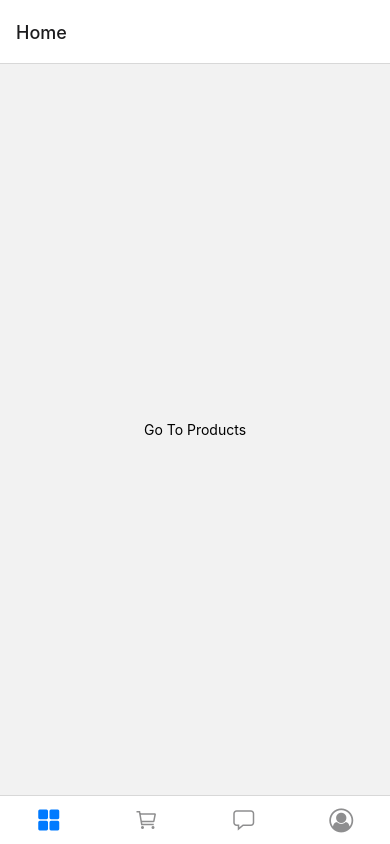
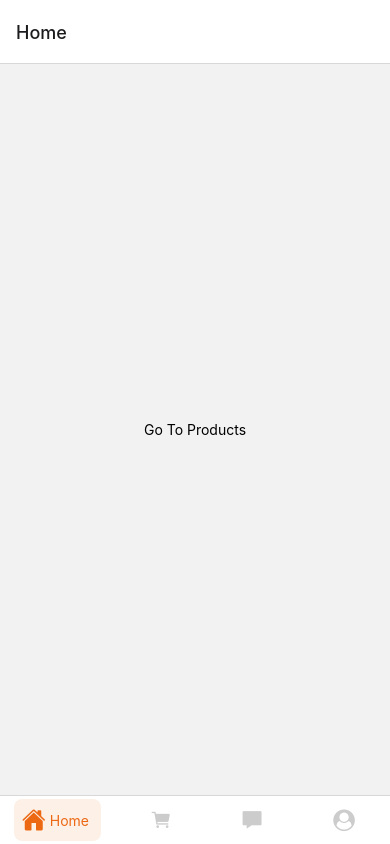
Before and after one commit to ReactNatives-Youtube/E-Commerce, a React Native app in the folder ecommerceapp/: screen /Tabs in a window 390 px wide. Built offline with nearby package versions, Linux system fonts and the light colour scheme.

Commit message:
Completion of custom tabs

```diff
--- /dev/null
+++ b/ecommerceapp/src/Components/CustomTabsBtn.js
@@ -0,0 +1,93 @@
+import React, {useEffect, useRef} from 'react';
+import {View, Text, Pressable} from 'react-native';
+import * as Animatable from 'react-native-animatable';
+import {TabsClr} from '../Constants/colors';
+import Icon, {Icons} from '../Components/Icons';
+
+const TabArr = [
+  {
+    label: 'Home',
+    type: Icons.Ionicons,
+    name: 'home',
+  },
+  {
+    label: 'Cart',
+    type: Icons.Ionicons,
+    name: 'cart',
+  },
+  {
+    label: 'Chat',
+    type: Icons.Ionicons,
+    name: 'md-chatbox-sharp',
+  },
+  {
+    label: 'Profile',
+    type: Icons.FontAwesome,
+    name: 'user-circle',
+  },
+];
+
+// Custom Tab Button
+const CustomTabsBtn = props => {
+  // console.log(props);
+  // Destructuring the props
+  const {item, onPress, accessibilityState} = props;
+  // Getting focused value on the accessibility State of tabs
+  const focused = accessibilityState.selected;
+  // creating ref for that particular tab and tab's label
+  const viewRef = useRef(null);
+  const textRef = useRef(null);
+
+  // UseEffect function to run whenever the value of focused variable changes
+  useEffect(() => {
+    if (focused) {
+      viewRef.current.animate({0: {scale: 0.5}, 1: {scale: 1}});
+      textRef.current.animate({0: {scale: 0.5}, 1: {scale: 1}});
+    } else {
+      viewRef.current.animate({0: {scale: 1}, 1: {scale: 0.9}});
+      textRef.current.animate({0: {scale: 1}, 1: {scale: 0.5}});
+    }
+  }, [focused]);
+
+  return (
+    <Pressable
+      onPress={onPress}
+      style={{
+        flex: focused ? 1 : 0.8,
+        justifyContent: 'center',
+        alignItems: 'center',
+      }}>
+      <View>
+        <Animatable.View
+          ref={viewRef}
+          style={{
+            backgroundColor: focused ? TabsClr.alphaClr : TabsClr.primary,
+            borderRadius: 8,
+          }}>
+          <View
+            style={{
+              flexDirection: 'row',
+              alignItems: 'center',
+              padding: 8,
+              backgroundColor: focused ? null : TabsClr.primary,
+            }}>
+            <Icon
+              type={TabArr[item].type}
+              name={TabArr[item].name}
+              color={focused ? TabsClr.inFocus : TabsClr.OutOfFocus}
+            />
+            <Animatable.View ref={textRef}>
+              {focused && (
+                <Text style={{color: TabsClr.inFocus, paddingHorizontal: 4}}>
+                  {TabArr[item].label}
+                </Text>
+              )}
+            </Animatable.View>
+          </View>
+        </Animatable.View>
+      </View>
+    </Pressable>
+  );
+};
+
+export default CustomTabsBtn;
--- /dev/null
+++ b/ecommerceapp/src/Constants/colors.js
@@ -0,0 +1,10 @@
+// This page contains all the colors used in this application
+
+const TabsClr = {
+  alphaClr: '#fdf0e7',
+  inFocus: '#ec6813',
+  OutOfFocus: '#cccccc',
+  primary: '#fff',
+};
+
+export {TabsClr};
--- a/ecommerceapp/src/Navigation/TabsNavigation.js
+++ b/ecommerceapp/src/Navigation/TabsNavigation.js
@@ -1,120 +1,15 @@
 // 4 Tabs
 
 import React from 'react';
+
 import {createBottomTabNavigator} from '@react-navigation/bottom-tabs';
 import {getFocusedRouteNameFromRoute} from '@react-navigation/native';
 import {CartStack, ProductStack} from './StackNavigation';
 import ProfileScreen from '../Screens/Profile';
 import ChatBotScreen from '../Screens/ChatBot';
-import Icon, {Icons} from '../Components/Icons';
-
-const TabArr = [
-  {
-    label: 'Home',
-    type: Icons.Ionicons,
-    activeIcon: 'grid',
-    inActiveIcon: 'grid-outline',
-  },
-  {
-    label: 'Cart',
-    type: Icons.Ionicons,
-    activeIcon: 'cart',
-    inActiveIcon: 'cart-outline',
-  },
-  {
-    label: 'Chat Bot',
-    type: Icons.Ionicons,
-    activeIcon: 'md-chatbox-sharp',
-    inActiveIcon: 'md-chatbox-outline',
-  },
-  {
-    label: 'Profile',
-    type: Icons.FontAwesome,
-    activeIcon: 'user-circle',
-    inActiveIcon: 'user-circle-o',
-  },
-];
+import CustomTabsBtn from '../Components/CustomTabsBtn';
 
 const Tabs = createBottomTabNavigator();
-const TabsNavigation = () => {
-  return (
-    <Tabs.Navigator
-      screenOptions={{
-        headerShown: false,
-        tabBarStyle: {
-          height: 60,
-          position: 'absolute',
-          bottom: 16,
-          right: 16,
-          left: 16,
-          borderRadius: 10,
-        },
-      }}>
-      <Tabs.Screen
-        name="HomeTab"
-        component={ProductStack}
-        options={({route}) => ({
-          tabBarStyle: {display: getTabBarVisibility(route)},
-          // tabBarLabel: TabArr[0].label,
-          tabBarShowLabel: false,
-          tabBarIcon: ({color, focused}) => (
-            <Icon
-              type={TabArr[0].type}
-              name={focused ? TabArr[0].activeIcon : TabArr[0].inActiveIcon}
-              color={color}
-            />
-          ),
-        })}
-      />
-      <Tabs.Screen
-        name="CartTab"
-        component={CartStack}
-        options={({route}) => ({
-          tabBarStyle: {display: getTabBarVisibility(route)},
-          // tabBarLabel: TabArr[1].label,
-          tabBarShowLabel: false,
-          tabBarIcon: ({color, focused}) => (
-            <Icon
-              type={TabArr[1].type}
-              name={focused ? TabArr[1].activeIcon : TabArr[1].inActiveIcon}
-              color={color}
-            />
-          ),
-        })}
-      />
-      <Tabs.Screen
-        name="ChatBotTab"
-        component={ChatBotScreen}
-        options={{
-          // tabBarLabel: TabArr[2].label,
-          tabBarShowLabel: false,
-          tabBarIcon: ({color, focused}) => (
-            <Icon
-              type={TabArr[2].type}
-              name={focused ? TabArr[2].activeIcon : TabArr[2].inActiveIcon}
-              color={color}
-            />
-          ),
-        }}
-      />
-      <Tabs.Screen
-        name="ProfileTab"
-        component={ProfileScreen}
-        options={{
-          // tabBarLabel: TabArr[3].label,
-          tabBarShowLabel: false,
-          tabBarIcon: ({color, focused}) => (
-            <Icon
-              type={TabArr[3].type}
-              name={focused ? TabArr[3].activeIcon : TabArr[3].inActiveIcon}
-              color={color}
-            />
-          ),
-        }}
-      />
-    </Tabs.Navigator>
-  );
-};
 
 // Function to dynamically hide tab bars in specific screens
 const getTabBarVisibility = route => {
@@ -125,4 +20,52 @@ const getTabBarVisibility = route => {
   return 'flex';
 };
 
+const TabsNavigation = () => {
+  return (
+    <Tabs.Navigator
+      screenOptions={{
+        headerShown: false,
+      }}>
+      <Tabs.Screen
+        name="HomeTab"
+        component={ProductStack}
+        options={({route}) => ({
+          tabBarStyle: {display: getTabBarVisibility(route)},
+          // tabBarLabel: TabArr[0].label,
+          tabBarShowLabel: false,
+          tabBarButton: props => <CustomTabsBtn {...props} item={0} />,
+        })}
+      />
+      <Tabs.Screen
+        name="CartTab"
+        component={CartStack}
+        options={({route}) => ({
+          tabBarStyle: {display: getTabBarVisibility(route)},
+          // tabBarLabel: TabArr[1].label,
+          tabBarShowLabel: false,
+          tabBarButton: props => <CustomTabsBtn {...props} item={1} />,
+        })}
+      />
+      <Tabs.Screen
+        name="ChatBotTab"
+        component={ChatBotScreen}
+        options={{
+          // tabBarLabel: TabArr[2].label,
+          tabBarShowLabel: false,
+          tabBarButton: props => <CustomTabsBtn {...props} item={2} />,
+        }}
+      />
+      <Tabs.Screen
+        name="ProfileTab"
+        component={ProfileScreen}
+        options={{
+          // tabBarLabel: TabArr[3].label,
+          tabBarShowLabel: false,
+          tabBarButton: props => <CustomTabsBtn {...props} item={3} />,
+        }}
+      />
+    </Tabs.Navigator>
+  );
+};
+
 export default TabsNavigation;
```
